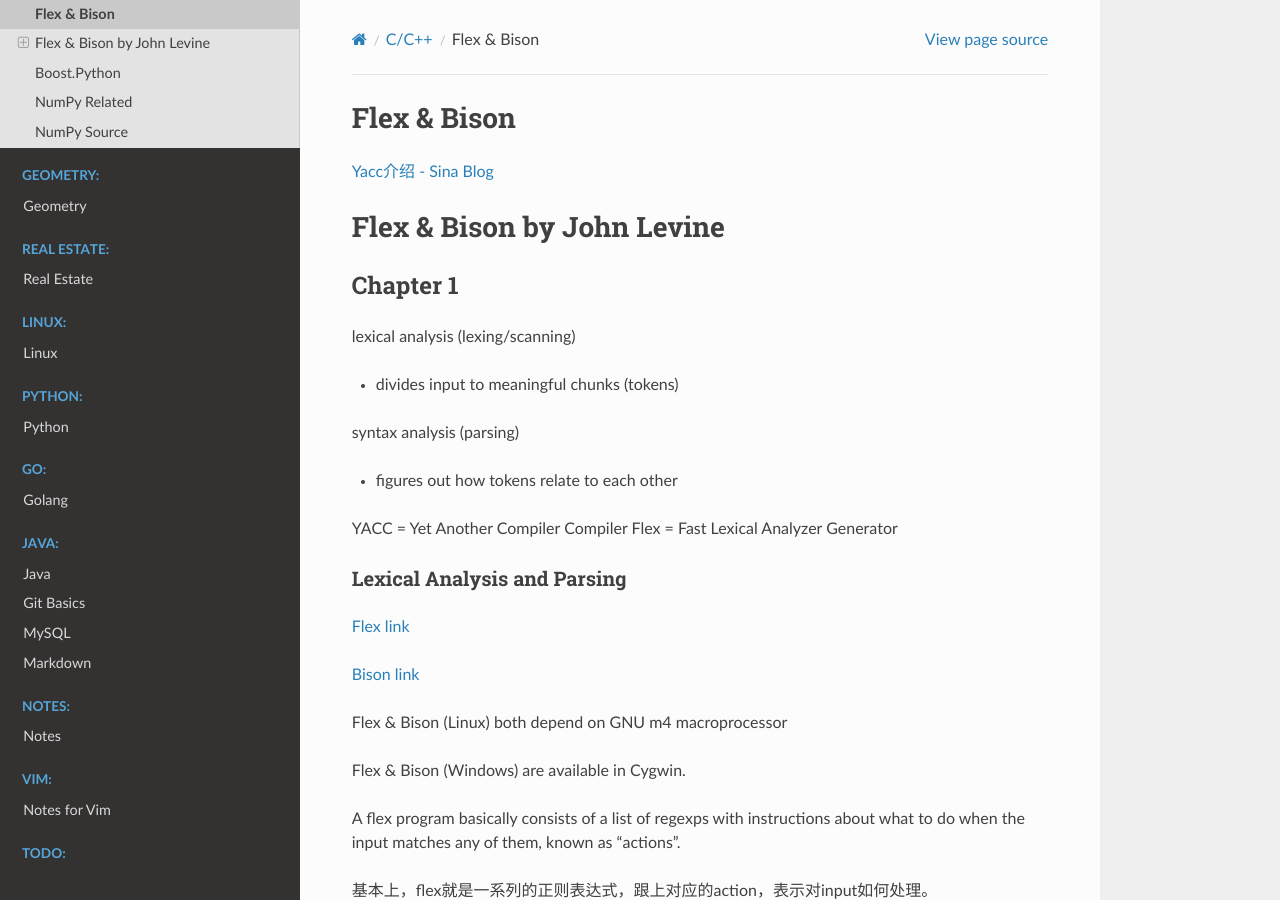
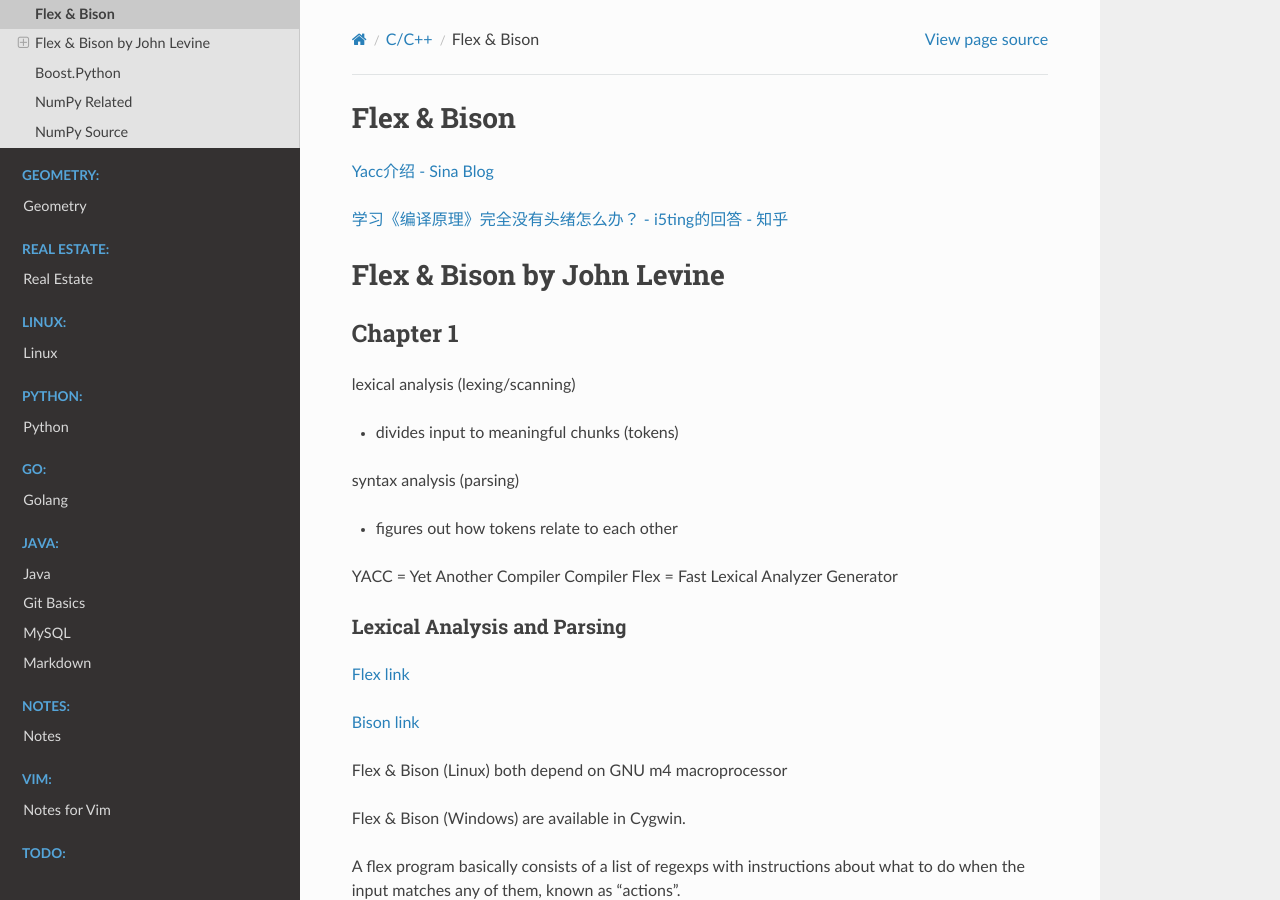
Before and after one commit to Pyrad/pyradnotes, a Sphinx documentation site: the page built from source/CPP/FlexBison.md, in a window 1280 px wide and 900 px high. Built offline with Sphinx 7.4.7 and the Read the Docs theme 2.0.0, drawn with Linux system fonts in a browser that asks for light colours.

Commit message:
CPP How to learn compilers

```diff
--- a/source/CPP/FlexBison.md
+++ b/source/CPP/FlexBison.md
@@ -1,6 +1,8 @@
 # Flex & Bison
 
 [Yacc介绍 - Sina Blog](http://blog.chinaunix.net/uid-8867796-id-358793.html)
+
+[学习《编译原理》完全没有头绪怎么办？ - i5ting的回答 - 知乎](https://www.zhihu.com/question/26443913/answer/3529517945)
 
 # Flex & Bison by John Levine
 
```
